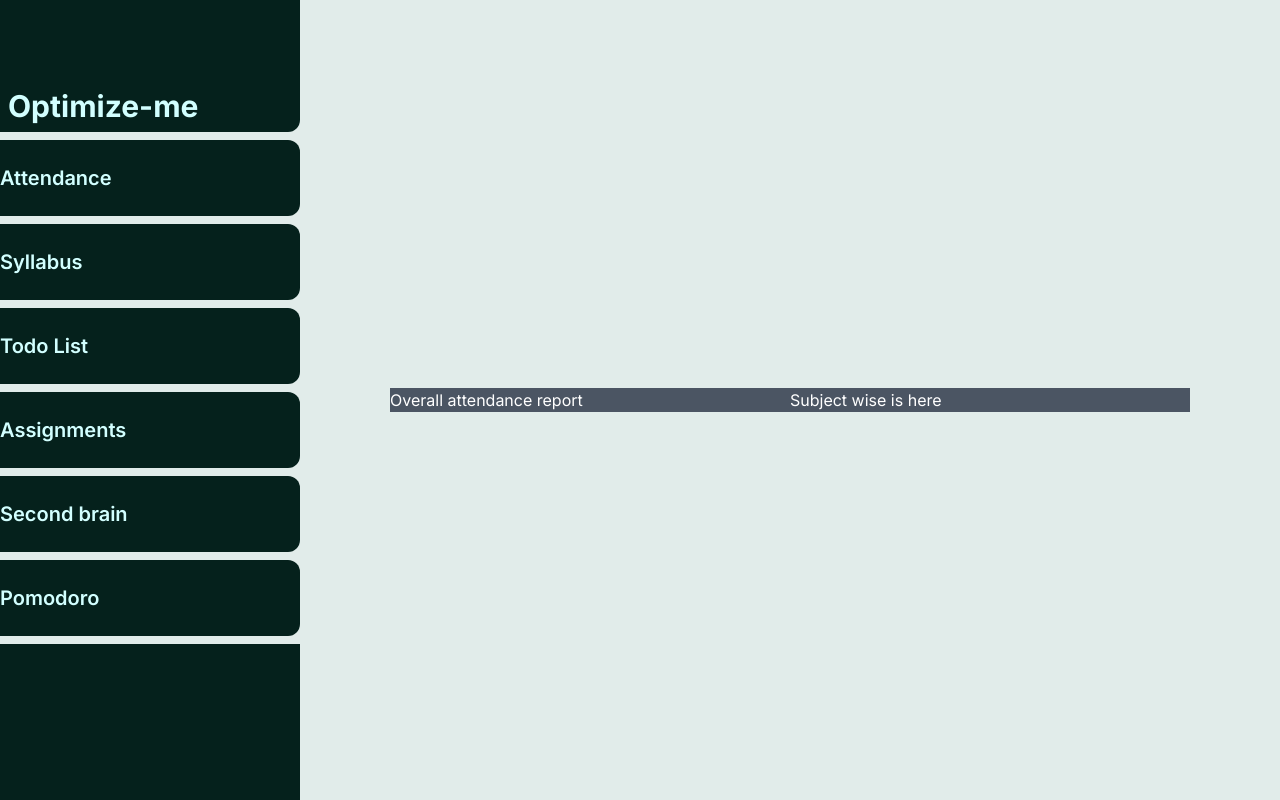
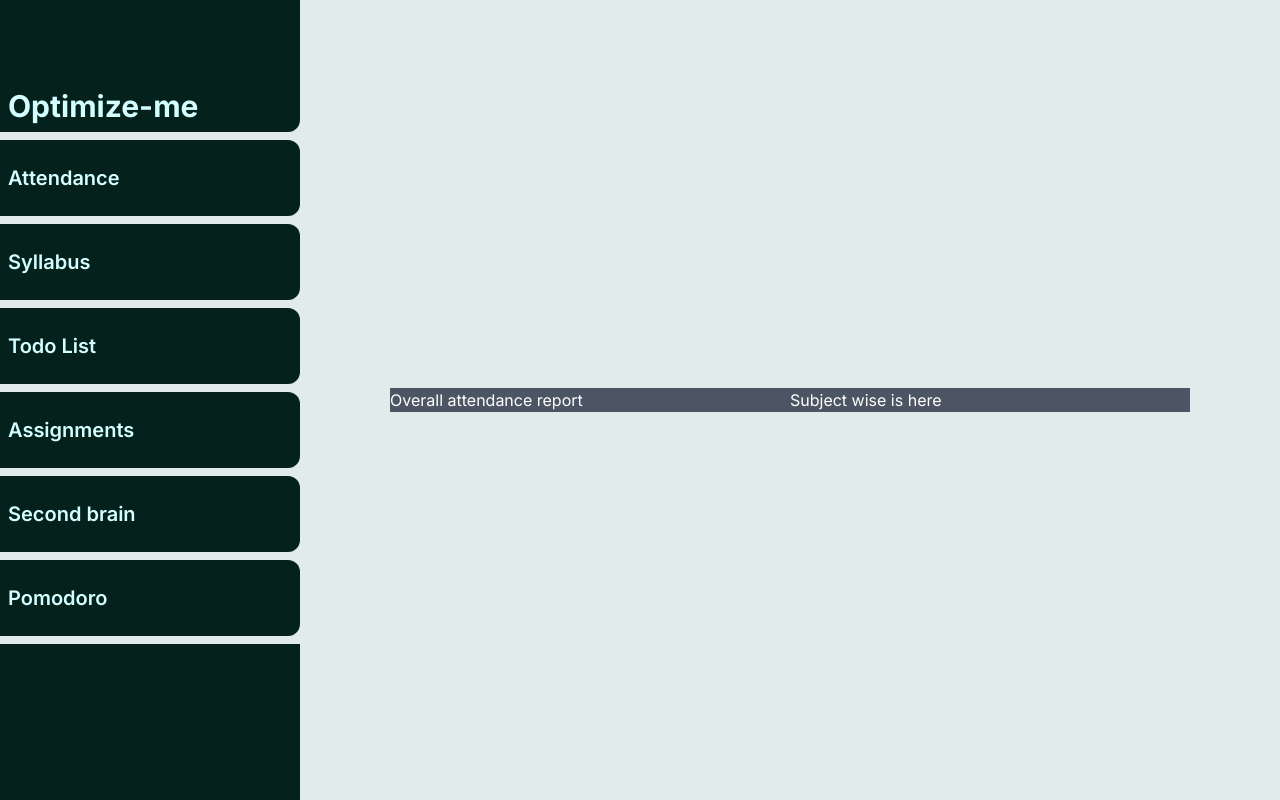
Before and after one commit to pankajrampawar/optimize-me, a Next.js app in the folder client/: page / in a window 1280 px wide. Built offline with nearby package versions, Linux system fonts and the light colour scheme.

Commit message:
Added navigation links and pathname conditions

```diff
--- a/client/app/ui/sideNav.tsx
+++ b/client/app/ui/sideNav.tsx
@@ -1,9 +1,15 @@
-' use client ';
+'use client';
 
 import React from 'react';
+import clsx from 'clsx';
+import Link from 'next/link';
+import { usePathname } from 'next/navigation';
 import { arrayOfSideNavElements } from '../lib/data'
 
 export default function SideNav() {
+
+    const pathname = usePathname();
+
     return (
         <main className='text-navText flex gap-2 flex-col h-screen'>
             <div className='h-[132px] bg-navGreen flex items-end p-2 text-3xl font-bold rounded-br-xl'>
@@ -13,11 +19,17 @@ export default function SideNav() {
                 {
                     arrayOfSideNavElements.map((element) => {
                         return (
-                            <li key={element.name}
-                                className='bg-navGreen py-6 text-xl font-semibold rounded-r-xl'
-                            >
+                            <Link href={`/${element.name}`}>
+                                <li key={element.name}
+                                className={clsx('bg-navGreen py-6 text-xl font-semibold rounded-r-xl px-2',
+                                    {
+                                        'underline underline-offset-4' : pathname === `/${element.name}`
+                                    }
+                                )}
+                                >
                                     {element.name}
-                            </li>
+                                </li>
+                            </Link>
                         )
                     })
                 }
```
